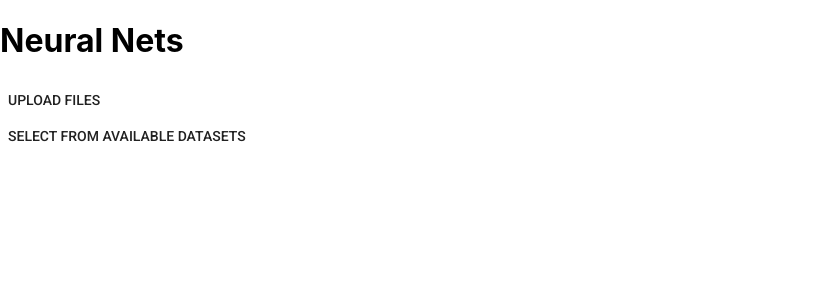
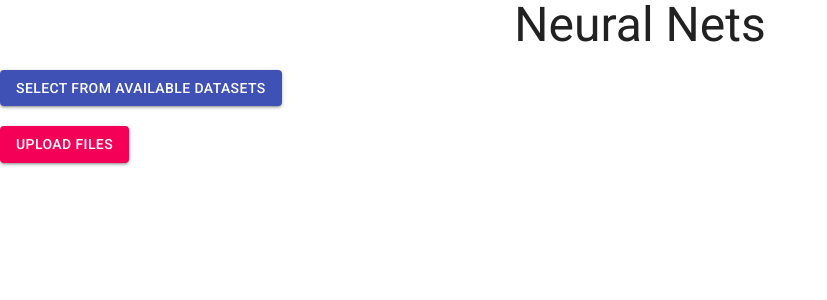
Before and after one commit to ce11/WebML, a React (Create React App) app: page /nn in a window 1280 px wide. Shown: the top 300 px of the page, without its empty margins (0-827 px from the left). Built offline with nearby package versions, Linux system fonts and the light colour scheme.

Commit message:
fixed warnings, added mnist fashion

```diff
--- a/package.json
+++ b/package.json
@@ -10,6 +10,7 @@
     "jszip": "^3.2.1",
     "jszip-utils": "0.0.2",
     "react": "^16.5.2",
+    "react-dnd": "^7.4.5",
     "react-dom": "^16.5.2",
     "react-dropzone": "^7.0.1",
     "react-router-dom": "^4.3.1",
--- a/src/App.js
+++ b/src/App.js
@@ -1,11 +1,24 @@
 import React, { Component } from 'react';
 import { BrowserRouter as Router, Route, Link } from "react-router-dom";
+import { MuiThemeProvider, createMuiTheme } from '@material-ui/core/styles';
 
 import './App.css';
 import ClassicML from './ClassicML'
+import NN from './NN'
+
 import 'typeface-roboto';
+import blue from '@material-ui/core/colors/blue';
 
-import NN from './NN'
+const theme = createMuiTheme(
+  {
+    palette: {
+      type: 'light',
+    },
+    primary: blue,
+    typography: { useNextVariants: true }
+  }
+);
+
 const Home = () => (
   <div>
     <ul>
@@ -23,6 +36,7 @@ const Home = () => (
 class App extends Component {
   render() {
     return (
+      <MuiThemeProvider theme={theme}>
         <Router>
           <div>
             <Route path="/" exact component={Home} />
@@ -30,6 +44,7 @@ class App extends Component {
             <Route path="/nn" component={NN} />
           </div>
         </Router>
+      </MuiThemeProvider>
     );
   }
 }
--- a/src/Components/ModalAvailableDatasets.js
+++ b/src/Components/ModalAvailableDatasets.js
@@ -20,6 +20,7 @@ class ModalAvailableDatasets extends Component{
       loading: false
     }
   }
+
   handleOpen = () => {
     this.setState({
       open: true
@@ -37,6 +38,7 @@ class ModalAvailableDatasets extends Component{
 
     this.setState(res);
   };
+
   load = () =>{
     this.setState({
       loading: true,
@@ -45,9 +47,8 @@ class ModalAvailableDatasets extends Component{
     datasource.getData().then(res=>{
       this.setState({ loaded: true })
       this.props.handleDataLoaded(res)
-      this.handleClose();
+      // this.handleClose();
     }, err=>{
-      debugger;
       alert('failed to load data')
       this.handleClose();
 
@@ -65,18 +66,17 @@ class ModalAvailableDatasets extends Component{
     const { classes } = this.props;
 
     return(<div>
-      <Button onClick={this.handleOpen}>Select from Available Datasets</Button>
+      <Button variant="contained" color="primary" onClick={this.handleOpen}>Select from Available Datasets</Button>
       <Modal
         aria-labelledby="simple-modal-title"
         aria-describedby="simple-modal-description"
         open={this.state.open}
         onClose={this.handleClose}
         disableBackdropClick={this.state.loading}
-
       >
         <div className={classes.paper}>
           <div className={classes.centerText}>
-            <Typography variant="h6" id="modal-title" >
+            <Typography variant="subtitle1" id="modal-title" >
               Select Dataset
             </Typography>
           </div>
--- a/src/Components/ModalFileUploader.js
+++ b/src/Components/ModalFileUploader.js
@@ -36,7 +36,7 @@ class ModalFileUploader extends Component {
 
    return (
      <div>
-       <Button onClick={this.handleOpen}>Upload Files</Button>
+       <Button variant="contained" color="secondary" onClick={this.handleOpen}>Upload Files</Button>
        <Modal
          aria-labelledby="simple-modal-title"
          aria-describedby="simple-modal-description"
--- /dev/null
+++ b/src/Components/NNBuilder.js
@@ -0,0 +1,6 @@
+import React, {Component} from 'react';
+
+
+class NNNBuilder extends Component{
+
+}
--- a/src/ML/Cnn.js
+++ b/src/ML/Cnn.js
@@ -22,25 +22,13 @@ class Cnn {
       callbacks: {
         onBatchEnd: async (batch, logs) => {
           trainBatchCount++;
-          // console.log((trainBatchCount / totalNumBatches * 100).toFixed(1) + " Complete")
           if(batchEndCb){
             batchEndCb((trainBatchCount / totalNumBatches * 100).toFixed(1))
           }
-          // ui.logStatus(
-          //     `Training... (` +
-          //     `${(trainBatchCount / totalNumBatches * 100).toFixed(1)}%` +
-          //     ` complete). To stop training, refresh or close page.`);
-          // ui.plotLoss(trainBatchCount, logs.loss, 'train');
-          // ui.plotAccuracy(trainBatchCount, logs.acc, 'train');
-          // if (onIteration && batch % 10 === 0) {
-          //   onIteration('onBatchEnd', batch, logs);
-          // }
+
           await tf.nextFrame();
         },
         onEpochEnd: async (epoch, logs) => {
-          var valAcc = logs.val_acc;
-          // console.log('loss: ', logs.val_loss)
-          // console.log('acc: ', logs.val_acc)
           if(epochEndCb){
             epochEndCb({"acc":logs.val_acc, "loss":logs.val_loss})
           }
--- a/src/ML/Datasources.js
+++ b/src/ML/Datasources.js
@@ -15,25 +15,19 @@ function oneHot(data, classes){
   })
   return res;
 }
-var datasources = [{
-    name: 'MNIST',
-    urlData: 'http://localhost:8080/t10k-mnist.zip',
-    getData: (data) => {
+function getMnistEncodedData(url){
   return new Promise((resolve, reject) => {
-        JSZipUtils.getBinaryContent('http://localhost:8080/t10k-mnist.zip', (err, data) => {
+    JSZipUtils.getBinaryContent(url, (err, data) => {
       if (err) {
         reject(err);
       }
       JSZip.loadAsync(data).then((unzipped) => {
         Promise.all([unzipped.file('labels').async('nodebuffer'), unzipped.file('images').async('nodebuffer')])
           .then(function(results) {
-                var nImages = parseInt(bufferToHex(results[0].slice(4,8)),16)
             var nRows = parseInt(bufferToHex(results[1].slice(8,12)), 16);
             var nCols = parseInt(bufferToHex(results[1].slice(12,16)), 16);
-                var imageSize = nRows * nCols;
             results[0] = results[0].slice(8) // reoving magic number & nImages
             results[1] = results[1].slice(16) // reoving magic number, rows, cols, nImages
-
             resolve({
               "inputs": results[1],
               "labels": oneHot(results[0], 10),
@@ -48,12 +42,13 @@ var datasources = [{
     })
   })
 }
+var datasources = [{
+    name: 'MNIST',
+    getData: () => getMnistEncodedData('http://localhost:8080/t10k-mnist.zip')
   },
   {
-    name: 'MNIST Clothes',
-    urlData: '',
-    urlIdx: '',
-    getData: () => {}
+    name: 'MNIST Fashion',
+    getData: () => getMnistEncodedData('http://localhost:8080/fashion/t10k-mnist-fashion.zip')
   }
 ];
 
--- a/src/NN.js
+++ b/src/NN.js
@@ -4,6 +4,8 @@ import ModalFileUploaderWrapped from './Components/ModalFileUploader'
 import ModalAvailableDatasetsWrapped from './Components/ModalAvailableDatasets'
 import * as tf from '@tensorflow/tfjs';
 import LinearProgress from '@material-ui/core/LinearProgress';
+import Typography from '@material-ui/core/Typography';
+import Button from '@material-ui/core/Button';
 
 class NN extends Component{
   constructor(props){
@@ -37,14 +39,6 @@ class NN extends Component{
         this.state.data.labels, [this.state.data.labels.length, this.state.data.classes]);
     cnn.fit(tensorXs, tensorYs, this.batchEndCb, this.epochEndCb).then((res)=>{
       this.setState({"status":"trained", "result":"done"})
-      debugger;
-      // let res = cnn.predict(null);
-      // res.data().then(res=>{
-      //   this.setState({
-      //     "status":"trained",
-      //     "result": res[0]
-      //   })
-      // })
     })
   }
 
@@ -55,29 +49,31 @@ class NN extends Component{
   }
 
   render() {
-    let button = <h1>ERROR</h1>;
+    let button = <Typography  style={{textAlign: 'center'}} variant="subtitle1">ERROR</Typography>;
     if(this.state.status === "untrained"){
-      button = <button  onClick={this.trainModel}> Train the model </button>;
+      button = <Button variant="contained" color="primary" onClick={this.trainModel}> Train the model </Button>;
     }else if(this.state.status === "progress"){
       button =  <div><LinearProgress variant="determinate" value={parseInt(this.state.trainCompleted)} />
         <br></br>
-        <h4>completed: {this.state.trainCompleted}"%"</h4>
+        <h4>completed: {parseInt(this.state.trainCompleted)}%</h4>
         </div>;
     }else if(this.state.status === "trained"){
       button = <h3>{this.state.result}</h3>;
     }
-
     return(
       <div>
-      <h1>Neural Nets</h1>
-        {this.state.data == null ?
+      <div style={{justifyContent: 'center', flex: 1}}><Typography style={{textAlign: 'center'}} variant="h3">Neural Nets</Typography><br></br></div>
+        {this.state.data === null ?
           <div>
+              <ModalAvailableDatasetsWrapped handleDataLoaded={data => {
+                this.setState({data:data})
+              }}/>
+              <br></br>
               <ModalFileUploaderWrapped/>
-              <ModalAvailableDatasetsWrapped handleDataLoaded={this.handleDataLoaded}/>
-          </div> : button}
 
+          </div>
+          : button}
       </div>
-
     )
   }
 }
```
Also changed, not shown: 1 other file (tests, documents, lock files or other folders). Lines whose indentation alone changed are shown as unchanged.
